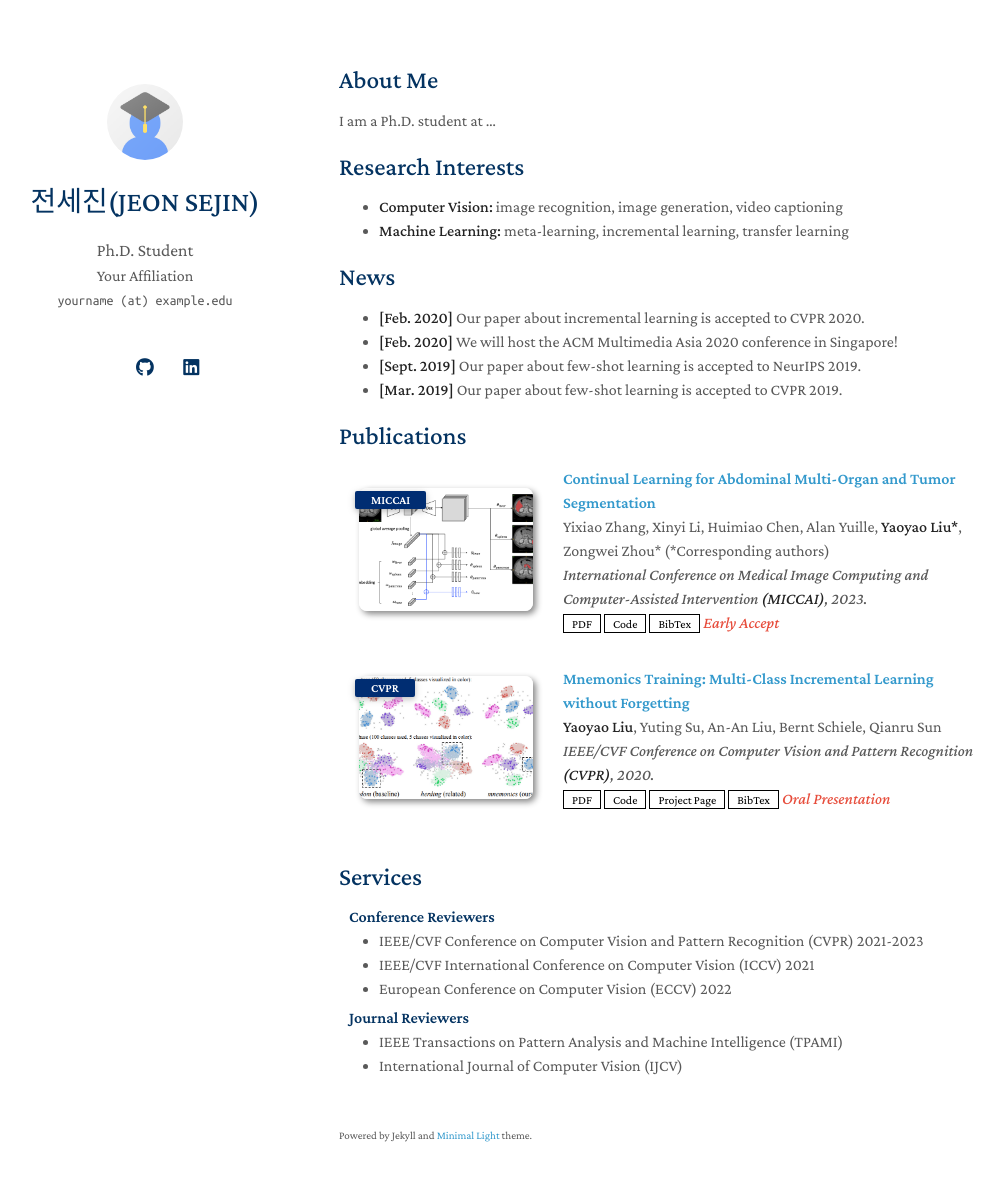
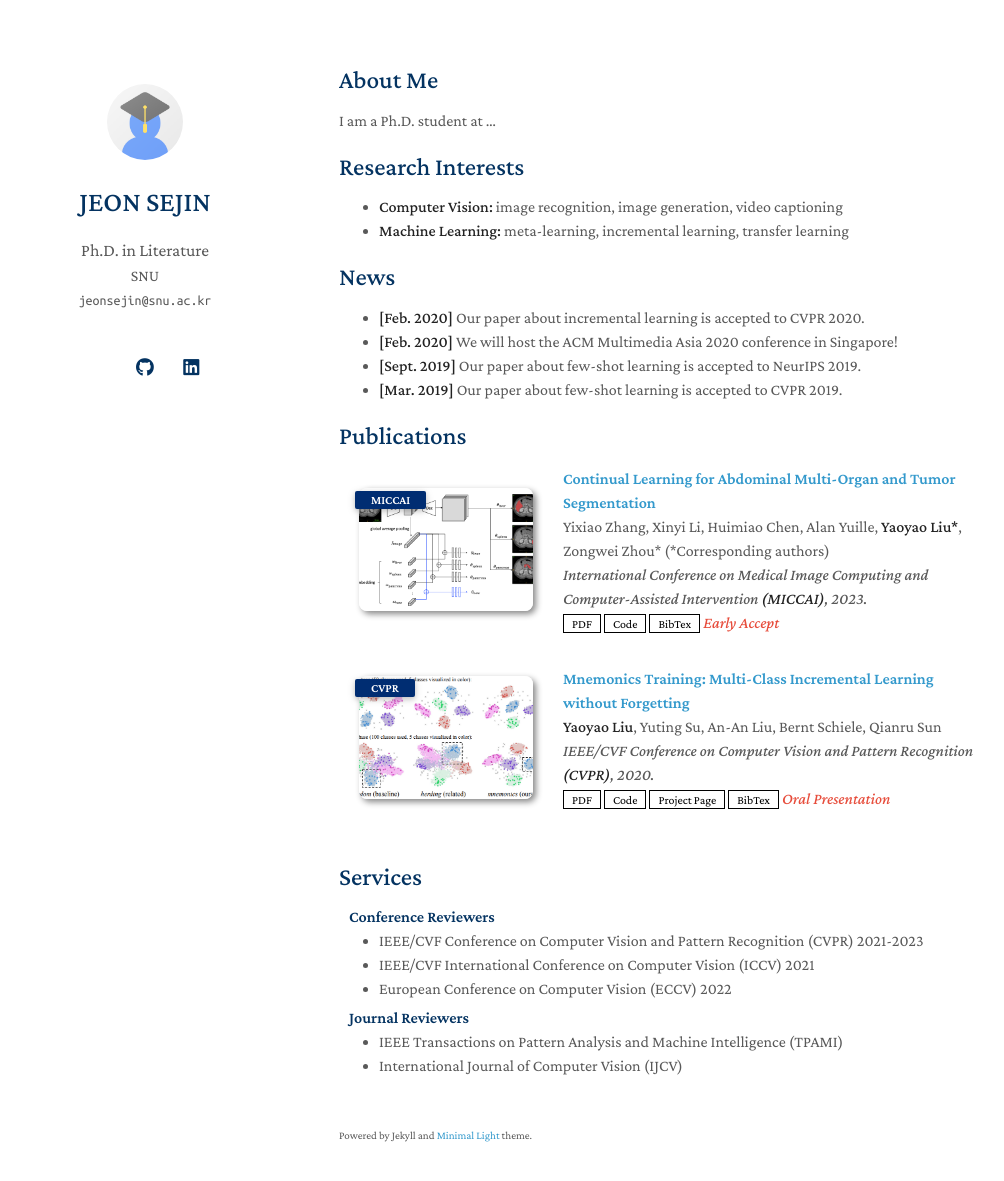
Before and after one commit to SEJIN-JEON/SEJIN-JEON.github.io, a Jekyll site: the page built from index.md, in a window 1280 px wide and 1216 px high. Shown: the top 1181 px of the window, without its empty margins (131-1135 px from the left). Built offline with Jekyll 4.4.1, drawn with Linux system fonts in a browser that asks for light colours; a style sheet for code colours, icons or effects is not loaded; our own code applies the rules of GitHub Pages for plain Markdown files.

Commit message:
Update _config.yml
change basic information

```diff
--- a/_config.yml
+++ b/_config.yml
@@ -1,8 +1,8 @@
 # Basic Information
-title: 전세진(JEON SEJIN)
-position: Ph.D. Student
-affiliation: Your Affiliation
-email: yourname (at) example.edu
+title: JEON SEJIN
+position: Ph.D. in Literature
+affiliation: SNU
+email: jeonsejin@snu.ac.kr
 
 # Search Engine Optimization (SEO)
 # The following information is used to improve the website traffic from search engines, e.g., Google.
```
